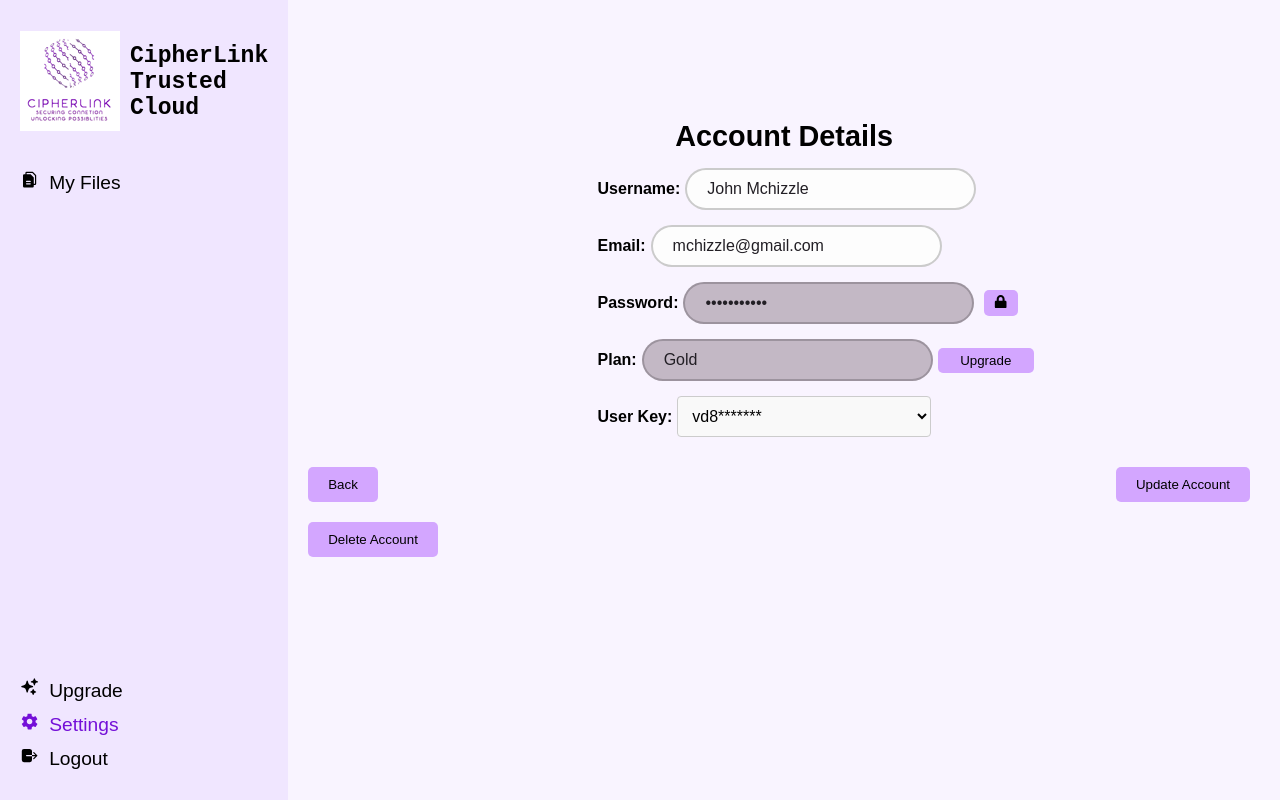
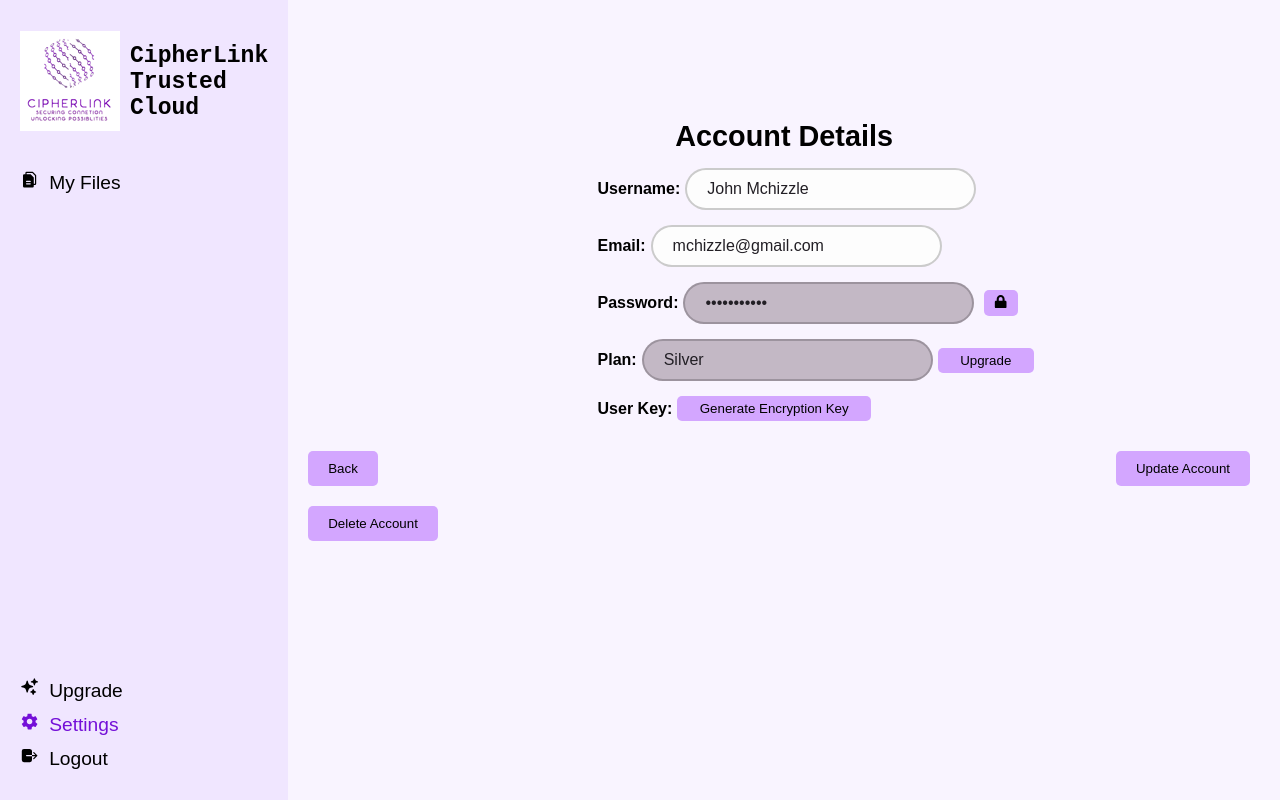
Before and after one commit to Poopedy/FYP-24-S2-05, a React (Vite) app: page /useraccmanagement in a window 1280 px wide. Built offline with nearby package versions, Linux system fonts and the light colour scheme.

Commit message:
User Account Management added User Generate Key Button

```diff
--- a/src/pages/UserAccountManagement/UserAccountManagement.css
+++ b/src/pages/UserAccountManagement/UserAccountManagement.css
@@ -145,7 +145,21 @@
   cursor: pointer;
 }
 
+.user-management .generate-key {
+  background-color: #d3a6ff;
+  border: none;
+  width: 100%;
+  margin-left: 5px;
+  padding: 5px 20px;
+  border-radius: 5px;
+  cursor: pointer;
+}
+
 .user-management .upgrade-account:hover {
+  background-color: #B574FF;
+}
+
+.user-management .generate-key:hover {
   background-color: #B574FF;
 }
 
--- a/src/pages/UserAccountManagement/UserAccountManagement.jsx
+++ b/src/pages/UserAccountManagement/UserAccountManagement.jsx
@@ -11,12 +11,10 @@ import 'reactjs-popup/dist/index.css';
 
 const UserAccountManagement = () => {
   const [user, setUser] = useState({
-    name: 'John Mchizzle',
-    phone: '97864722',
+    username: 'John Mchizzle',
     email: 'mchizzle@gmail.com',
     password: '***********',
-    package: 'Gold',
-    userkey: 'vd8*******'
+    plan: 'Silver',
   });
 
   const [isLocked, setIsLocked] = useState(true);
@@ -24,10 +22,10 @@ const UserAccountManagement = () => {
   const [inputPassphrase, setInputPassphrase] = useState('');
 
   const handleChange = (e) => {
-    const { name, value } = e.target;
+    const { username, value } = e.target;
     setUser((prevUser) => ({
       ...prevUser,
-      [name]: value,
+      [username]: value,
     }));
   };
 
@@ -104,7 +102,7 @@ const UserAccountManagement = () => {
               <input
                 type="username"
                 name="username"
-                value={user.name}
+                value={user.username}
                 onChange={handleChange}
               />
             </label>
@@ -146,9 +144,9 @@ const UserAccountManagement = () => {
             <label>
               Plan:
               <input
-                type="package"
-                name="package"
-                value={user.package} readOnly
+                type="plan"
+                name="plan"
+                value={user.plan} readOnly
                 onChange={handleChange}
                 className='input-readOnly'
               />
@@ -158,15 +156,9 @@ const UserAccountManagement = () => {
             </label>
             <label className="userkey-label">
               User Key:
-              <select
-                name="userkey"
-                value={user.userkey}
-                onChange={handleChange}
-                className="userkey-dropdown"
-              >
-                <option value="userkey1">vd8*******</option>
-                <option value="userkey2">m2g*******</option>
-              </select>
+              <Link to="/usergeneratekey"><button type="button" className="generate-key">
+                  Generate Encryption Key
+                </button></Link>
             </label>
             <div className="form-buttons">
               <Link to="/userdashboard"><button type="button" className="back">
```
